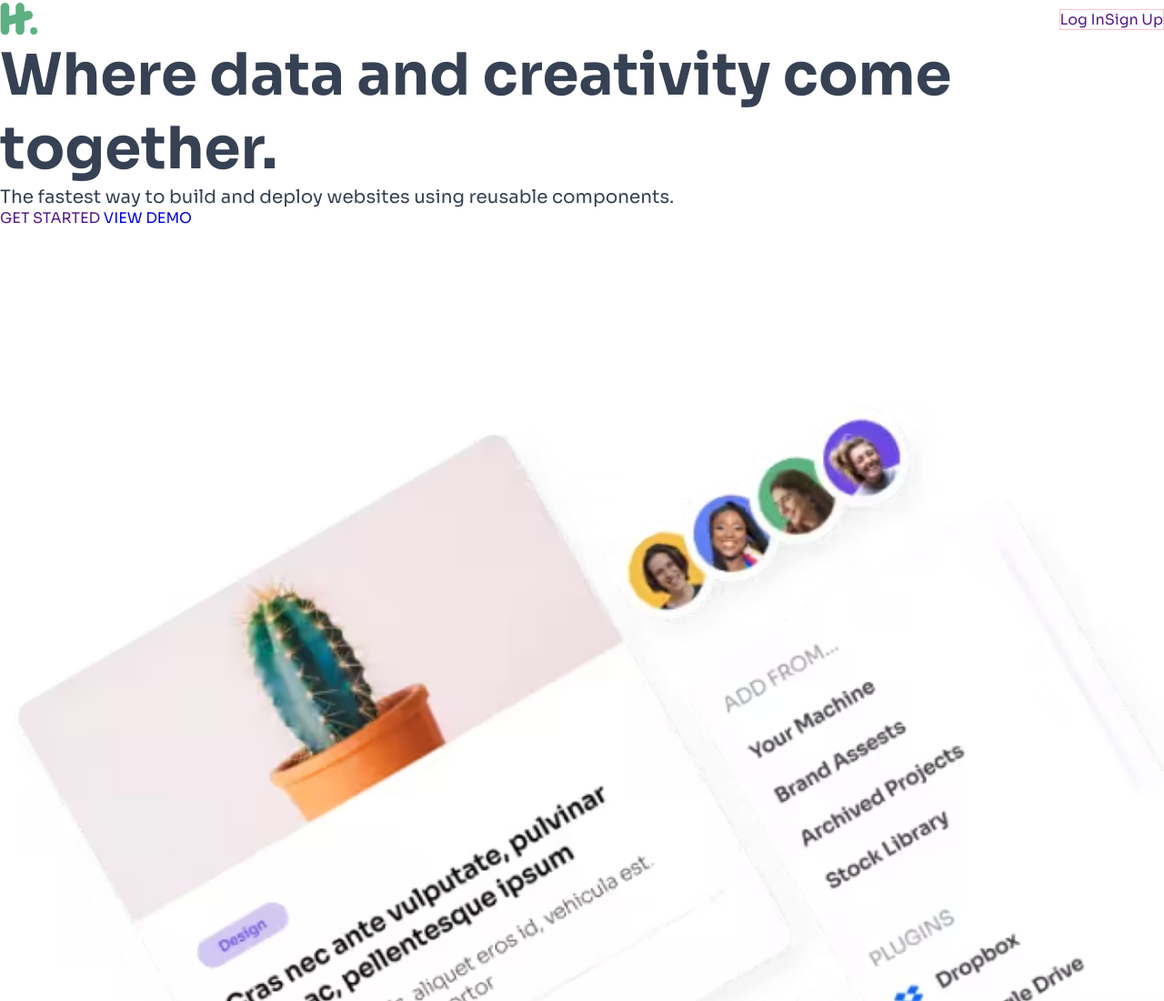
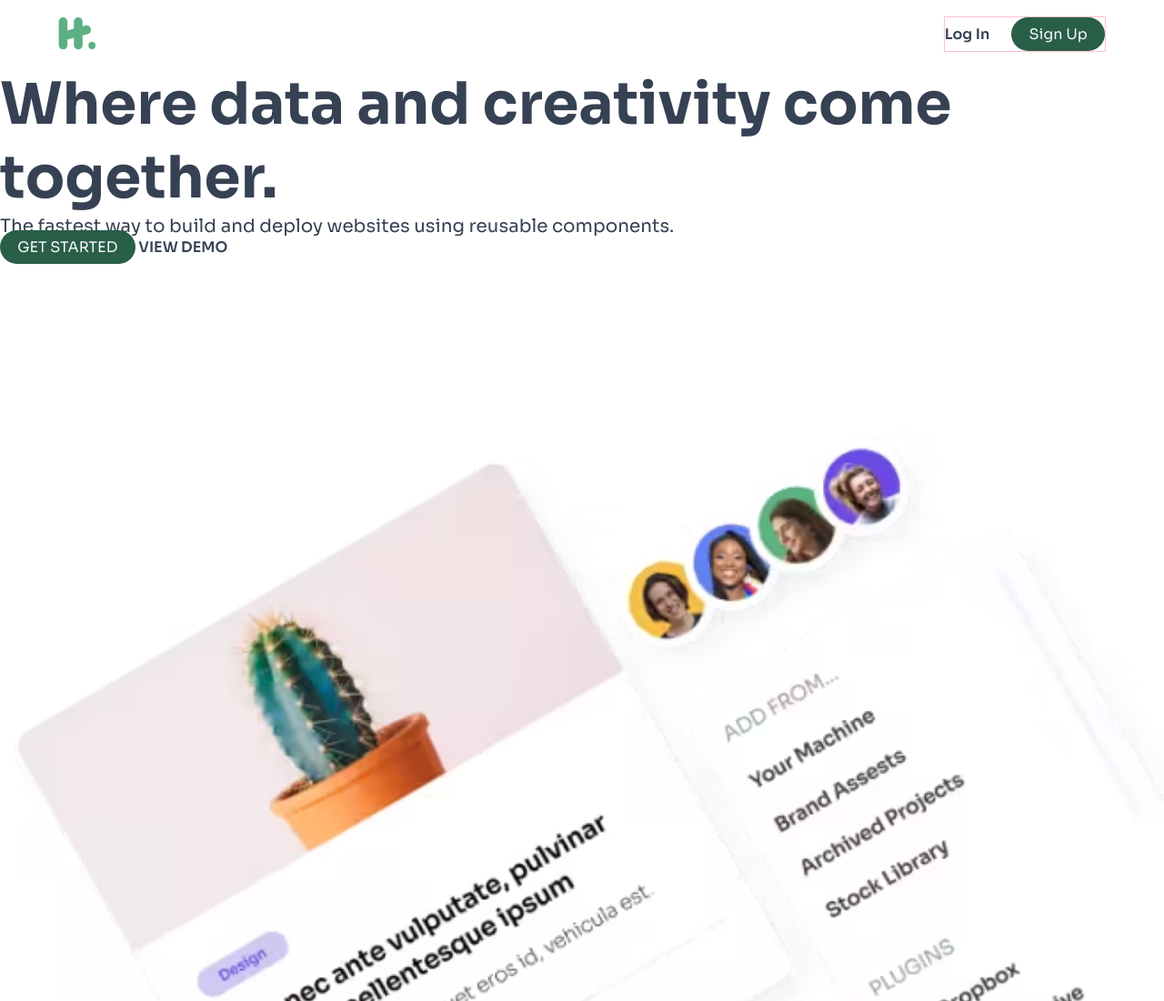
Before and after one commit to dev-RonnieTR/advanced-homepage-hufie, a plain HTML site: page index.html in a window 1280 px wide. Shown: the top 1100 px of the page at 91% size. Drawn offline with Linux system fonts and the light colour scheme.

Commit message:
Style the header and buttons

```diff
--- a/index.html
+++ b/index.html
@@ -30,7 +30,7 @@
                     components.</p>
                 <div class="hero__content__buttons">
                     <a class="hero__content__button get-started-button button button-1" href="">GET STARTED</a>
-                    <a href="hero__content__button view-demo-button button">VIEW DEMO</a>
+                    <a class="hero__content__button view-demo-button button button-2" href="">VIEW DEMO</a>
                 </div>
             </div>
             <picture>
--- a/styles.css
+++ b/styles.css
@@ -1,4 +1,6 @@
-*, *::before, *::after {
+*,
+*::before,
+*::after {
   box-sizing: border-box;
   margin: 0;
   padding: 0;
@@ -10,18 +12,20 @@
   --font-size-medium: 1.25rem;
   --font-size-large: 2.25rem;
   --font-size-extralarge: 4rem;
-    --color-1: #295E48;
-    --color-2: #F6F7FB;
+  --color-1: #295e48;
+  --color-2: #f6f7fb;
   --color-3: #364153;
-    --color-4: #C9D0DA;
-    --color-5: #6281F7;
+  --color-4: #c9d0da;
+  --color-5: #6281f7;
   --color-6: #161739;
   --color-7: #161739;
-    --color-8: #6D4AE5;
-    --color-9: #263FA9;
-    --color-10: #3C4C98;
-    --color-11: #DEE9FC;
-    --color-12: #F5C044;
+  --color-8: #6d4ae5;
+  --color-9: #263fa9;
+  --color-10: #3c4c98;
+  --color-11: #dee9fc;
+  --color-12: #f5c044;
+  --spacing-horizontal: 1.5rem;
+  --spacing-vertical: 1rem;
 }
 
 html {
@@ -34,18 +38,28 @@ html {
   display: flex;
   justify-content: space-between;
   align-items: center;
+  padding: var(--spacing-vertical) 5%;
 }
 .header__buttons {
   border: 1px solid pink;
   display: flex;
+  align-items: center;
+  gap: var(--spacing-horizontal);
 }
 
 /* MODULES */
-picture, img {
+picture,
+img {
   display: block;
 }
 a {
   text-decoration: none;
+}
+/* Button design */
+.button-1 {
+  background-color: var(--color-1);
+  border-radius: 2rem;
+  padding: 0.5rem 1.2rem;
 }
 
 /* TYPOGRAPHY */
@@ -57,3 +71,13 @@ a {
   color: var(--color-3);
   font-size: var(--font-size-medium);
 }
+.button {
+  font-size: var(--font-size-regular);
+}
+.button-1 {
+  color: var(--color-2);
+}
+.button-2 {
+  color: var(--color-3);
+  font-weight: 600;
+}
```
Lines whose indentation alone changed are shown as unchanged.
